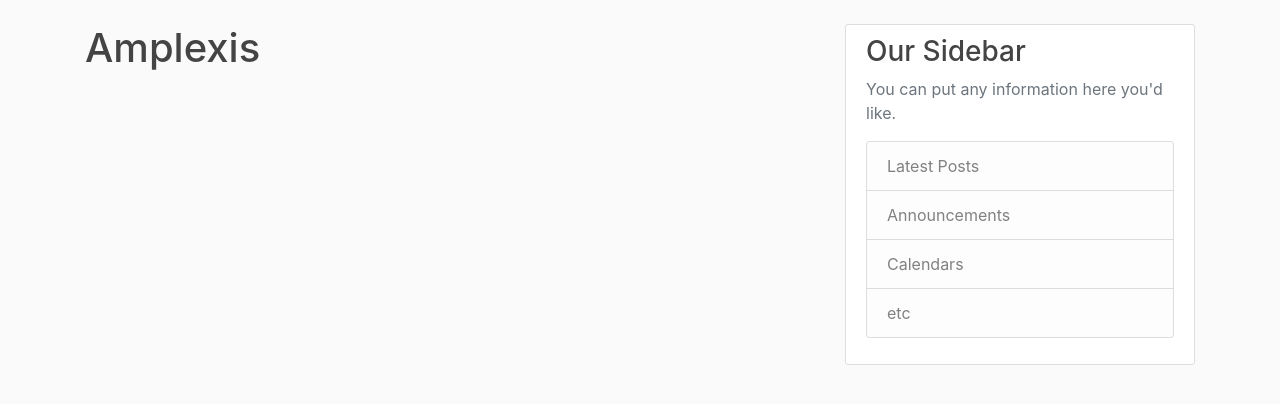
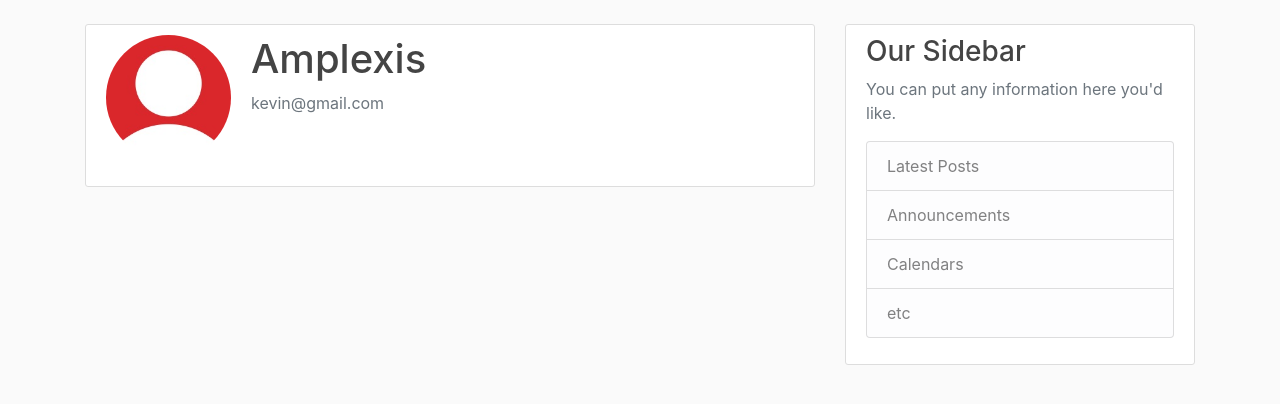
Before and after one commit to kevinhamlin/flask_project, a Flask app: page /account in a window 1280 px wide. Shown: the part 56-460 px from the top of the page. Run offline with Flask 2, Linux system fonts and the light colour scheme; a user stored in the database is signed in; some libraries are stand-ins or nearby versions.

Commit message:
Added user image functionality along with a default user pic.

```diff
--- a/main/routes.py
+++ b/main/routes.py
@@ -57,4 +57,5 @@ def logout():
 @app.route("/account")
 @login_required
 def account():
-    return render_template('account.html', title='Account')
+    image_file = url_for('static', filename='profile_pictures/' + current_user.image_file)
+    return render_template('account.html', title='Account', image_file=image_file)
--- a/main/templates/account.html
+++ b/main/templates/account.html
@@ -1,4 +1,12 @@
 {% extends "layout.html" %}
 {% block content %}
-        <h1>{{ current_user.username }}</h1>
+        <div class="content-section">
+            <div class="media">
+                <img class="rounded-circle account-img" src="{{ image_file }}">
+                <div class="media-body">
+                    <h2 class="account-heading">{{ current_user.username }}</h2>
+                    <p class="text-secondary">{{ current_user.email }}</p>
+                </div>
+            </div>
+        </div>
 {% endblock content %}
```
Also changed, not shown: main/static/profile_pictures/default.jpg (added).
